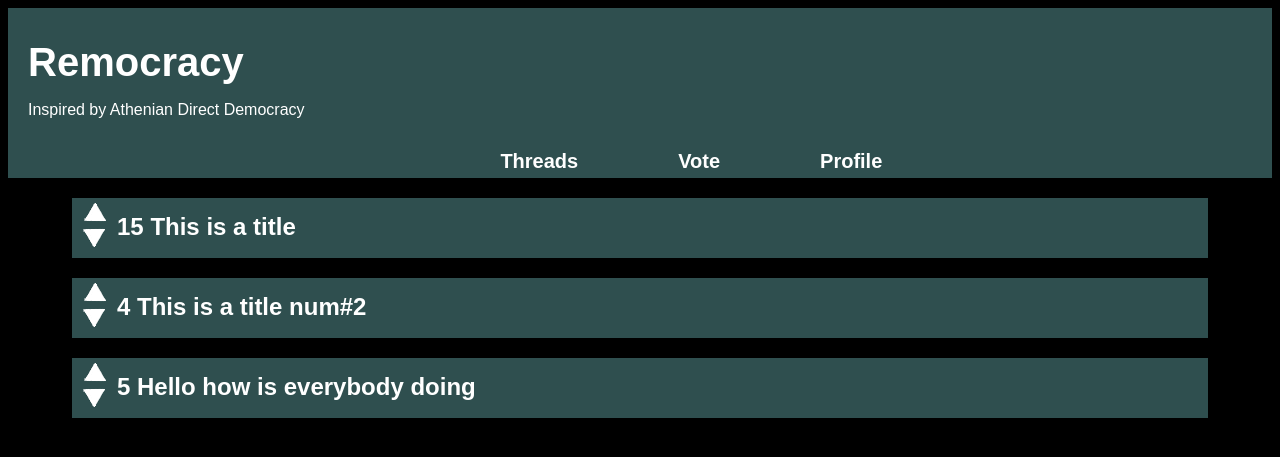
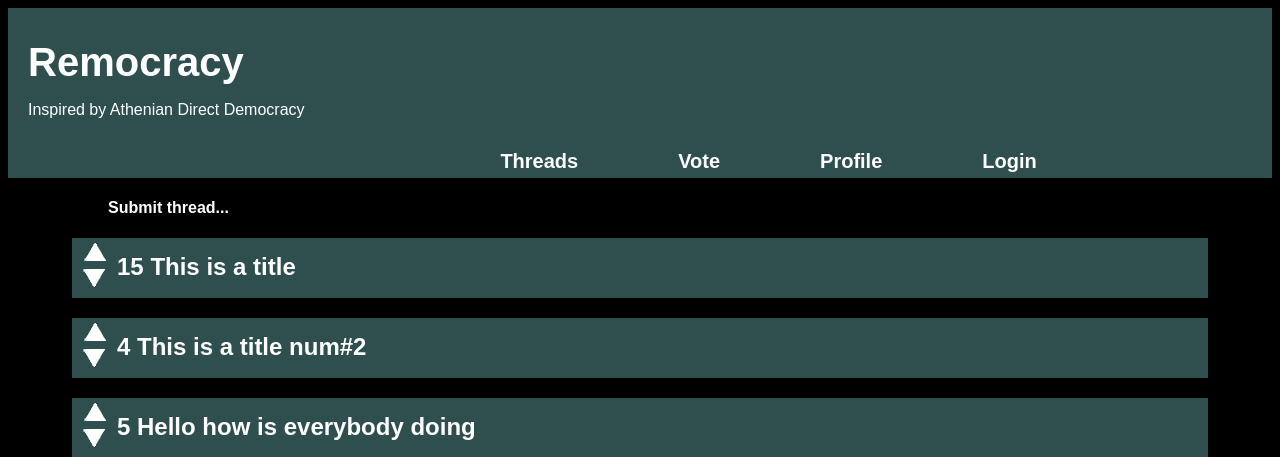
Before and after one commit to gscharf94/Remocracy, a Django app: page /threads/ in a window 1280 px wide. Shown: the top 457 px of the page. Run offline with Django 3.2, Linux system fonts and the light colour scheme; data comes from the database, SQL or seed files in the repository; both versions use the stored data as it was after the commit.

Commit message:
added logout page, profile now checks if user is logged in. working on submit thread page

```diff
--- a/Remocracy/threads/static/threads/styles.css
+++ b/Remocracy/threads/static/threads/styles.css
@@ -170,3 +170,18 @@ body {
 	margin:20px;
 	padding-bottom: 1px;
 }
+
+.submitThread {
+	padding-left: 100px;
+}
+
+
+.submitThread h4 a {
+	color:white;
+	text-decoration: none;
+
+}
+
+.submitThread h4 a:hover {
+	color:red;
+}
--- a/Remocracy/threads/templates/threads/base.html
+++ b/Remocracy/threads/templates/threads/base.html
@@ -15,10 +15,11 @@
 		<a href="{% url 'index' %}">Threads</a>
 		<a href="#">Vote</a>
 		<a href="{% url 'userProfile' %}">Profile</a>
-		<!-- {% if user.is_authenicated %} -->
-		<!-- {% else %} -->
-		<!-- <a href="#">Profile</a> -->
-		<!-- {% endif %} -->
+		{% if request.user.is_active %}
+		<a href="{% url 'logout' %}">Logout</a>
+		{% else %}
+		<a href="{% url 'login' %}">Login</a>
+		{% endif %}
 	</div>
 
 {% block content %}
--- a/Remocracy/threads/templates/threads/detailThread.html
+++ b/Remocracy/threads/templates/threads/detailThread.html
@@ -1,6 +1,7 @@
 {% extends 'threads/base.html' %}
 
 {% block content %}
+
 
 <div class="detailThread">
 
--- a/Remocracy/threads/templates/threads/index.html
+++ b/Remocracy/threads/templates/threads/index.html
@@ -1,6 +1,11 @@
 {% extends 'threads/base.html' %}
 
 {% block content %}
+
+<div class='submitThread'>
+	<h4> <a href="{% url 'submitThread' %}">Submit thread...</a></h4>
+
+</div>
 
 {% for thread in threadList %}
 
--- a/Remocracy/threads/urls.py
+++ b/Remocracy/threads/urls.py
@@ -12,4 +12,6 @@ urlpatterns = [
 	path('votecom/<int:threadID>/<int:commentID>/<str:howMuch>/',views.voteComment,name='voteComment'),
 	path('login/',auth_views.LoginView.as_view(template_name='threads/login.html'),name='login'),
 	path('login/profile',views.userProfile,name='userProfile'),
+	path('logout/',auth_views.LogoutView.as_view(template_name='threads/logout.html'),name='logout'),
+	path('submitThread/',views.submitThread,name='submitThread')
 ]
--- a/Remocracy/threads/views.py
+++ b/Remocracy/threads/views.py
@@ -56,10 +56,22 @@ def voteComment(request,threadID,commentID,howMuch):
 	return redirect('detailThread',threadID)
 
 def userProfile(request):
-	currentUser = request.user
-	siteUser = currentUser.siteuser
+	try:
+		currentUser = request.user
+		siteUser = currentUser.siteuser
+		context = {
+			'currentUser':currentUser,
+			'siteUser':siteUser,
+		}
+		return render(request,'threads/userProfile.html',context)
+	except:
+		context = {
+
+		}
+		return render(request,'threads/noUserProfile.html',context)
+
+def submitThread(request):
 	context = {
-		'currentUser':currentUser,
-		'siteUser':siteUser,
+
 	}
-	return render(request,'threads/userProfile.html',context)
+	return render(request,'threads/submitThread.html',context)
```
Also changed, not shown: Remocracy/threads/templates/threads/logout.html (added, +7 -0 lines), Remocracy/threads/templates/threads/noUserProfile.html (added, +7 -0 lines), Remocracy/threads/templates/threads/submitThread.html (added, +12 -0 lines), Remocracy/db.sqlite3.
